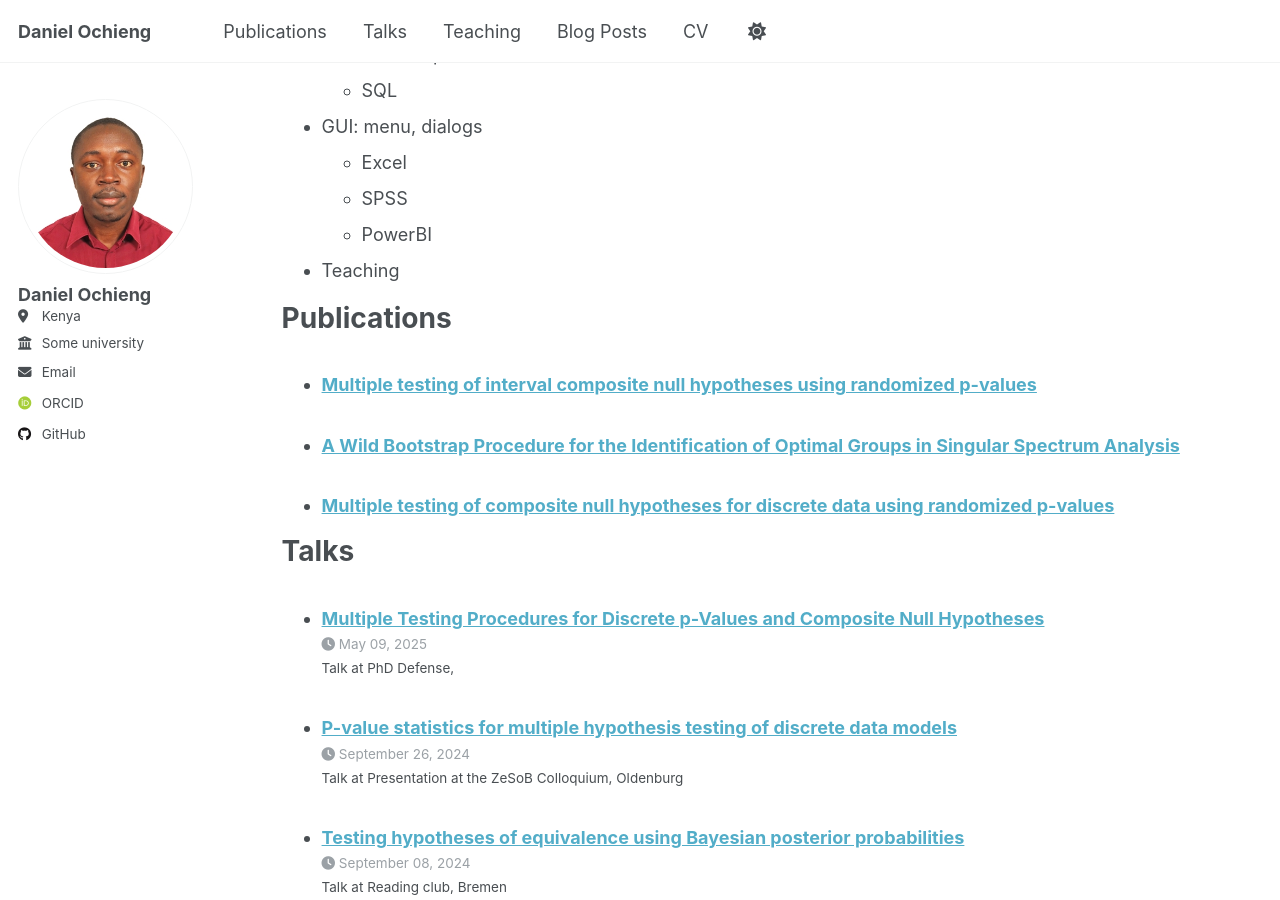
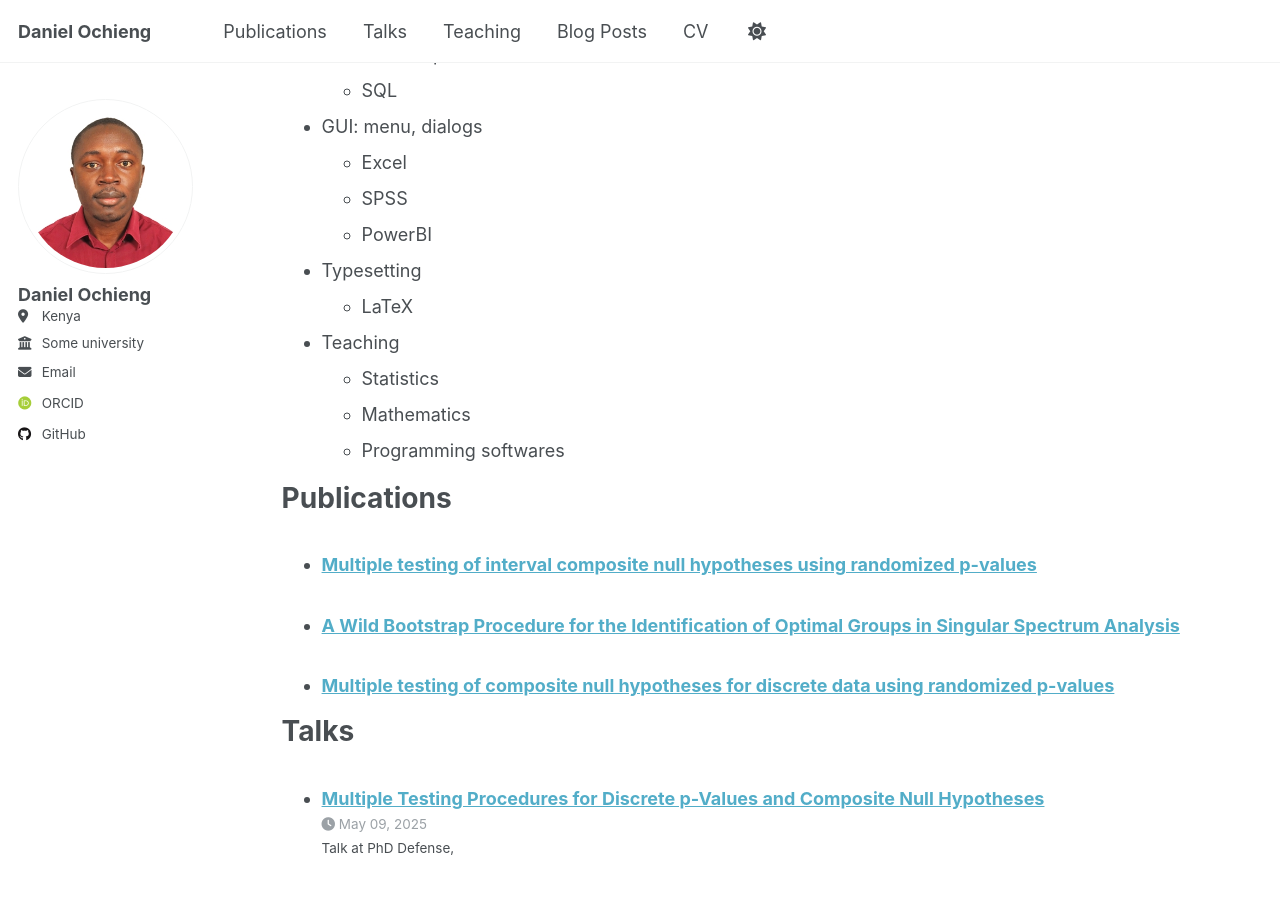
Before and after one commit to Daniel-Ochieng/Daniel-Ochieng.github.io, a Jekyll site: the page built from _pages/cv.md, in a window 1280 px wide and 900 px high, scrolled down 1102 px. Built offline with Jekyll 4.4.1, drawn with Linux system fonts in a browser that asks for light colours; some web fonts are replaced.

Commit message:
Update cv.md

```diff
--- a/_pages/cv.md
+++ b/_pages/cv.md
@@ -50,7 +50,13 @@ Skills
   * Excel
   * SPSS
   * PowerBI
+* Typesetting
+  * LaTeX
 * Teaching
+  * Statistics
+  * Mathematics
+  * Programming softwares
+
 
 Publications
 ======
```
